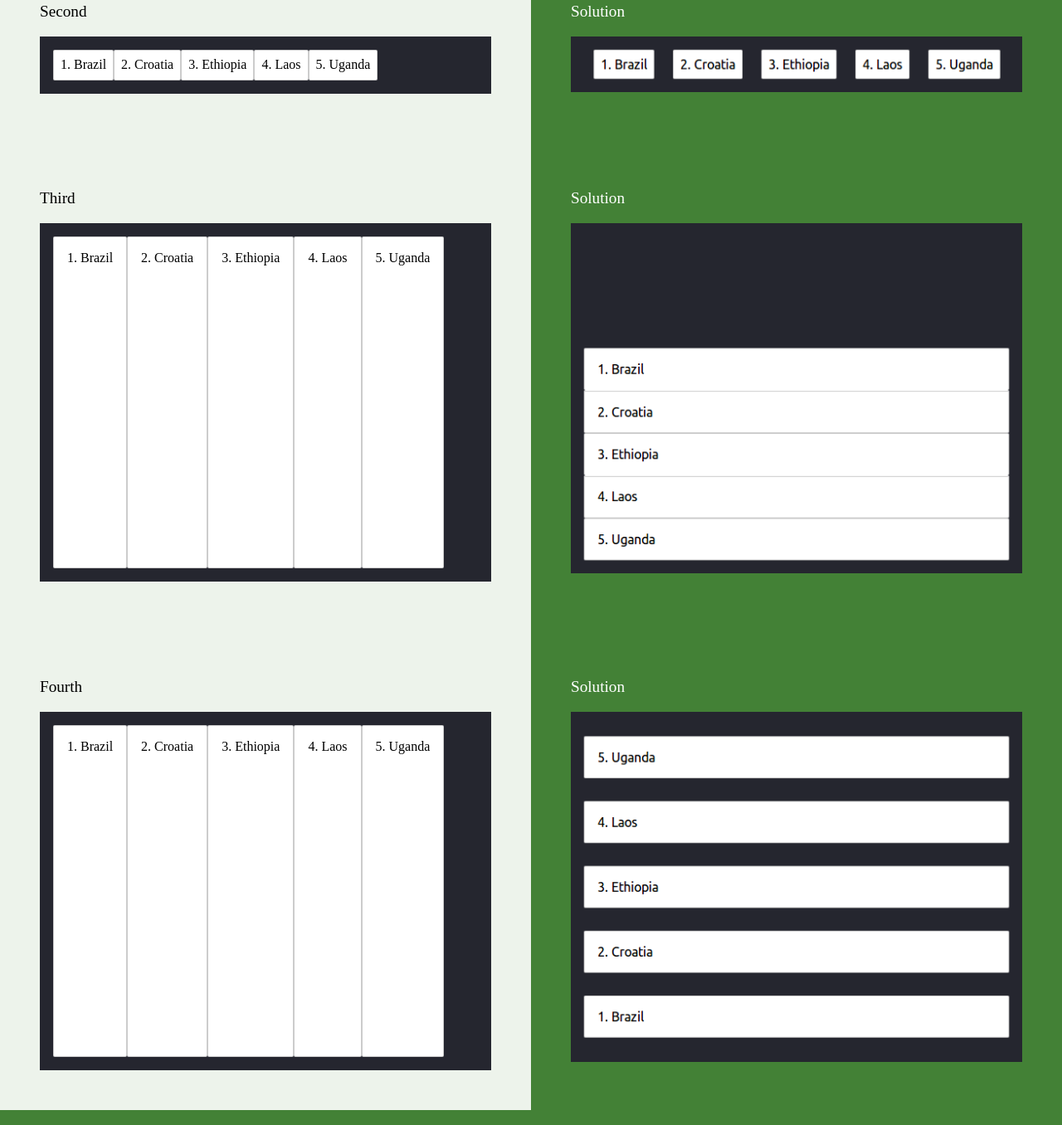
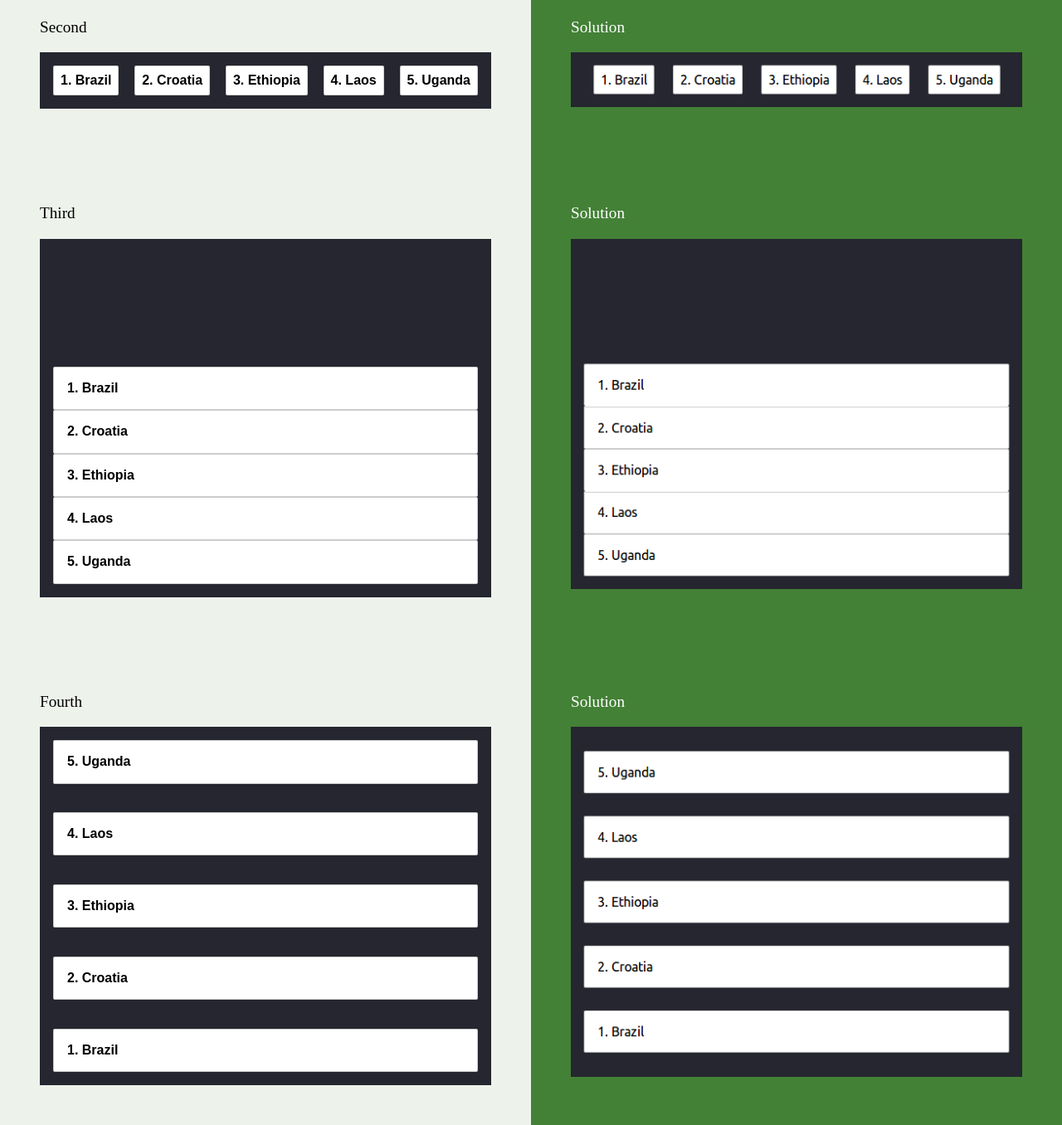
Before and after one commit to mariamoussa/gitexercise, a website: page week-2/12-justify-content/index.html in a window 1280 px wide. Shown: the part 488-1844 px from the top of the page at 83% size. Drawn offline with Linux system fonts and the light colour scheme.

Commit message:
Completed 12-justify-content exercise

```diff
--- a/week-2/12-justify-content/flexbox.css
+++ b/week-2/12-justify-content/flexbox.css
@@ -1,5 +1,7 @@
 .countries {
   display: flex;
+  font-weight: bold;
+  font-family: Arial, Helvetica, sans-serif;
 }
 
 .countries--second .country {
@@ -7,3 +9,20 @@
 }
 
 /* Add your own CSS code below */
+.countries--first {
+  justify-content: flex-end;
+}
+
+.countries--second {
+  justify-content: space-between;
+}
+
+.countries--third {
+  flex-direction: column;
+  justify-content: flex-end;
+}
+
+.countries--fourth {
+  flex-direction: column-reverse;
+  justify-content: space-between;
+}
```
